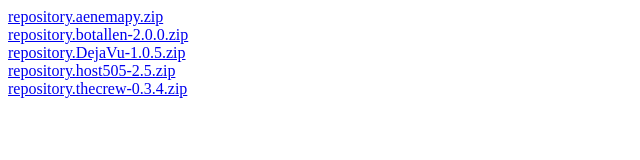
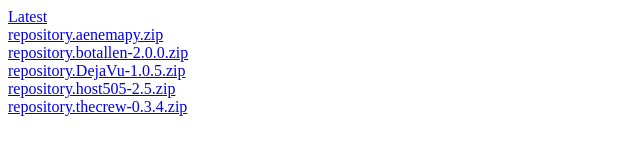
Before and after one commit to HeroBenHero/HeroBenHero.github.io, a plain HTML site: page Kodi/index.html in a window 1280 px wide. Shown: the whole page, without its empty margins (0-640 px from the left). Drawn offline with Linux system fonts and the light colour scheme.

Commit message:
Update index.html

```diff
--- a/Kodi/index.html
+++ b/Kodi/index.html
@@ -1,6 +1,7 @@
 <html>
 <head></head>
 <body>
+  <a href="Latest">Latest</a><br>
 <a href="repository.aenemapy.zip">repository.aenemapy.zip</a><br>
 <a href="repository.botallen-2.0.0.zip">repository.botallen-2.0.0.zip</a><br>
 <a href="repository.DejaVu-1.0.5.zip">repository.DejaVu-1.0.5.zip</a><br>
```
